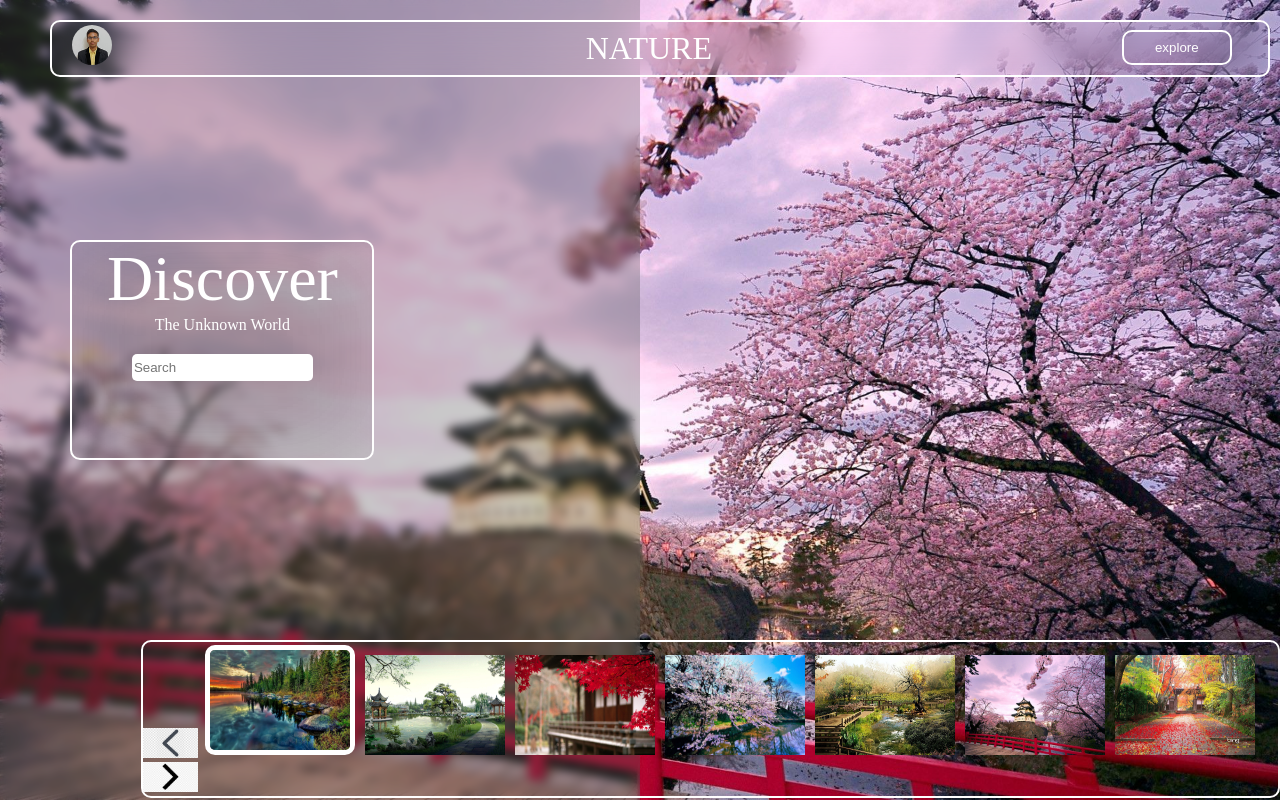
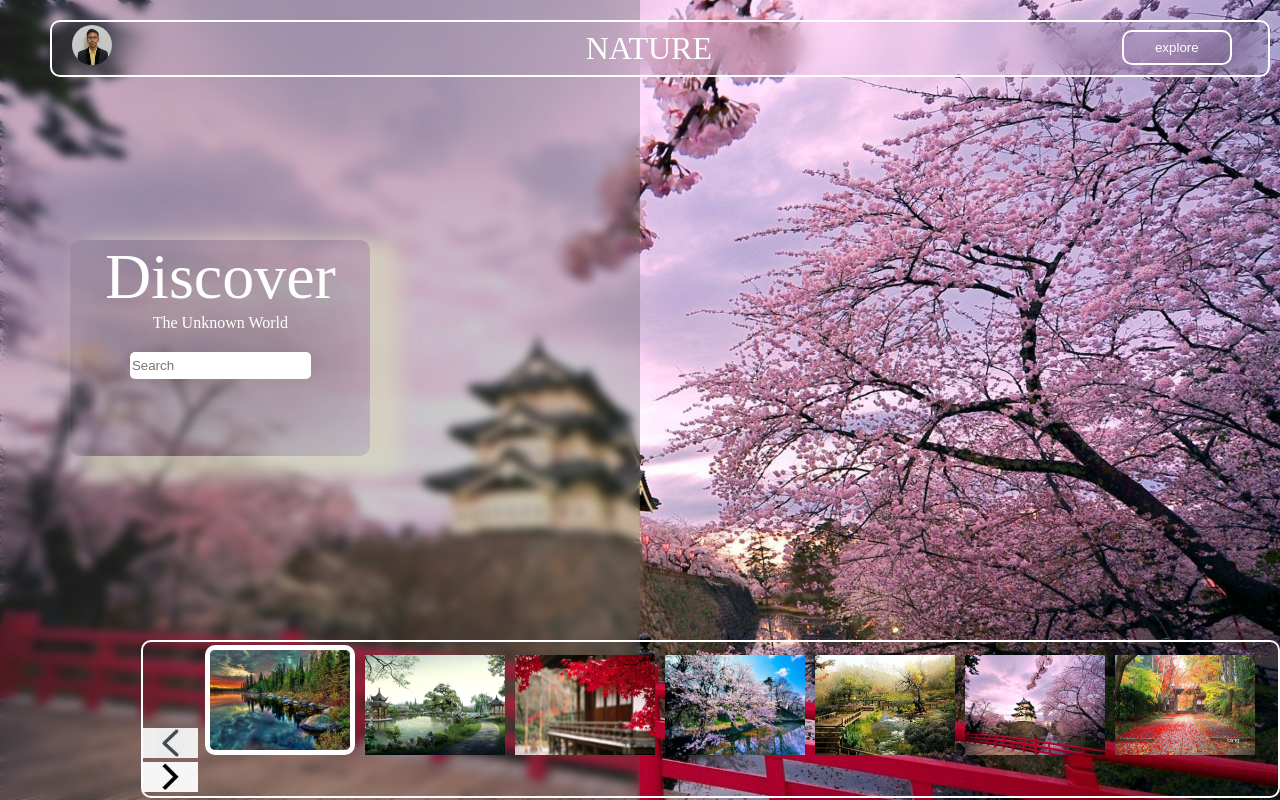
Before and after one commit to kunalshaw79/webtem1, a plain HTML site: page index.html in a window 1280 px wide. Drawn offline with Linux system fonts and the light colour scheme.

Commit message:
Update style1.css

```diff
--- a/style1.css
+++ b/style1.css
@@ -29,7 +29,7 @@ body {
   }
   .dabba {
     position: absolute;
-    border: 2px solid;
+     box-shadow: 20px 10px 20px 10px rgba(216, 219, 189, 0.651);
     border-radius: 10px;
     margin: 30vh 11%;
     height: 27%;
```
